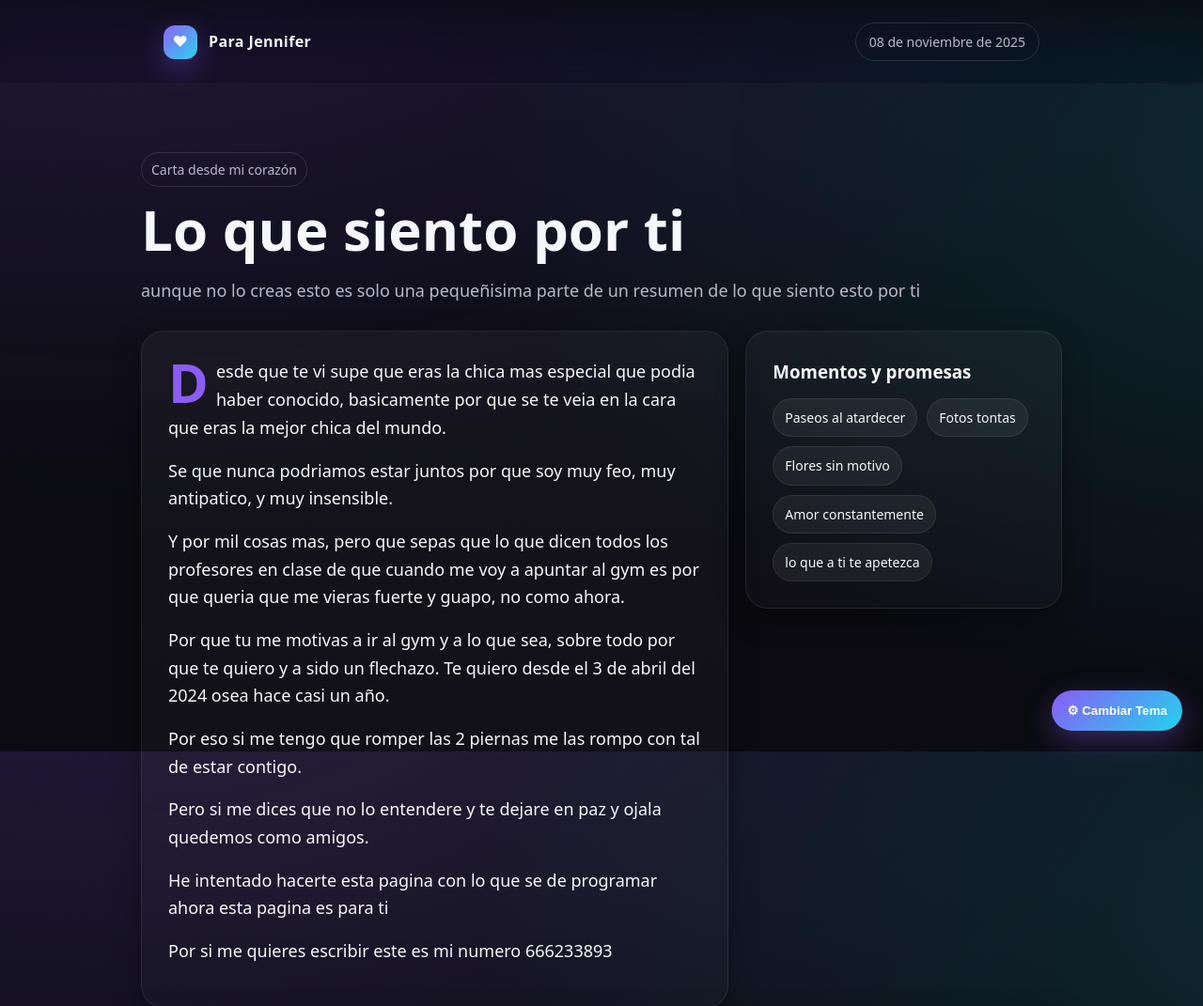
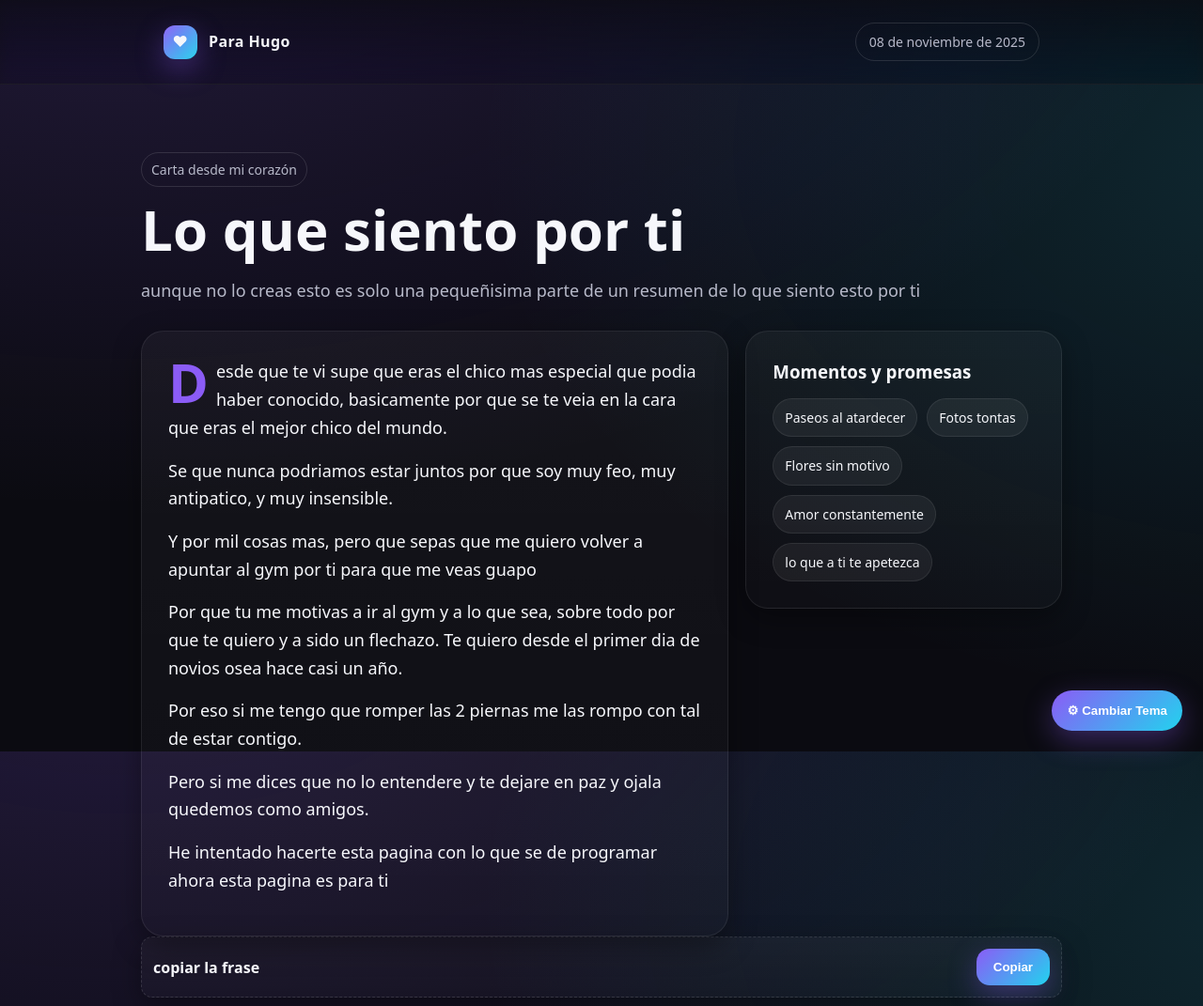
Before and after one commit to aznarmateo/file-C-Users-aznar-Desktop-Paramijenny.html, a plain HTML site: page index.html in a window 1280 px wide. Shown: the top 1071 px of the page at 94% size. Drawn offline with Linux system fonts and the light colour scheme.

Commit message:
Add files via upload

```diff
--- a/index.html
+++ b/index.html
@@ -127,7 +127,7 @@
   <script>
     // Cambia estos textos y listo. No toques nada más del archivo.
     const CONTENT = {
-      toName: "Jennifer",
+      toName: "Hugo",
       fromName: "Mateo",
       eyebrow: "Carta desde mi corazón",
       headline: "Lo que siento por ti",
@@ -135,14 +135,13 @@
       // Escribe tu carta como párrafos dentro de este array.
       // Cada string será un párrafo.
       letter: [
-        "Desde que te vi supe que eras la chica mas especial que podia haber conocido, basicamente por que se te veia en la cara que eras la mejor chica del mundo.",
+        "Desde que te vi supe que eras el chico mas especial que podia haber conocido, basicamente por que se te veia en la cara que eras el mejor chico del mundo.",
         "Se que nunca podriamos estar juntos por que soy muy feo, muy antipatico, y muy insensible.",
-        "Y por mil cosas mas, pero que sepas que lo que dicen todos los profesores en clase de que cuando me voy a apuntar al gym es por que queria que me vieras fuerte y guapo, no como ahora.",
-        "Por que tu me motivas a ir al gym y a lo que sea, sobre todo por que te quiero y a sido un flechazo. Te quiero desde el 3 de abril del 2024 osea hace casi un año.",
+        "Y por mil cosas mas, pero que sepas que me quiero volver a apuntar al gym por ti para que me veas guapo",
+        "Por que tu me motivas a ir al gym y a lo que sea, sobre todo por que te quiero y a sido un flechazo. Te quiero desde el primer dia de novios osea hace casi un año.",
         "Por eso si me tengo que romper las 2 piernas me las rompo con tal de estar contigo.",
         "Pero si me dices que no lo entendere y te dejare en paz y ojala quedemos como amigos.",
         "He intentado hacerte esta pagina con lo que se de programar ahora esta pagina es para ti",
-        "Por si me quieres escribir este es mi numero 666233893",
 
       ],
       // Palabras o promesas cortas que aparecen como 'chips'
```
